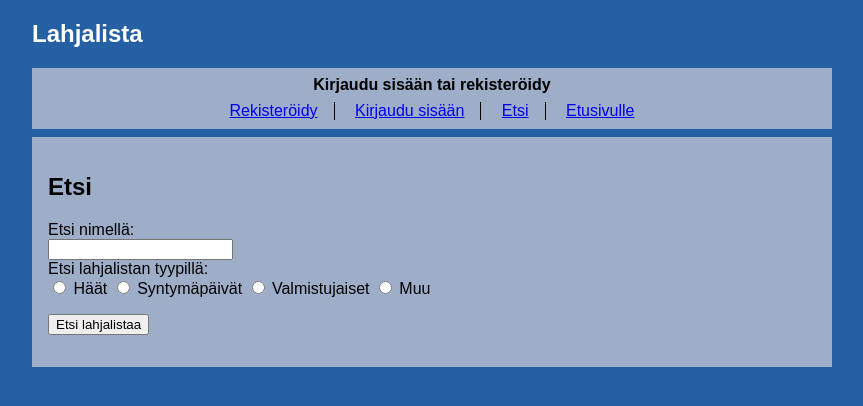
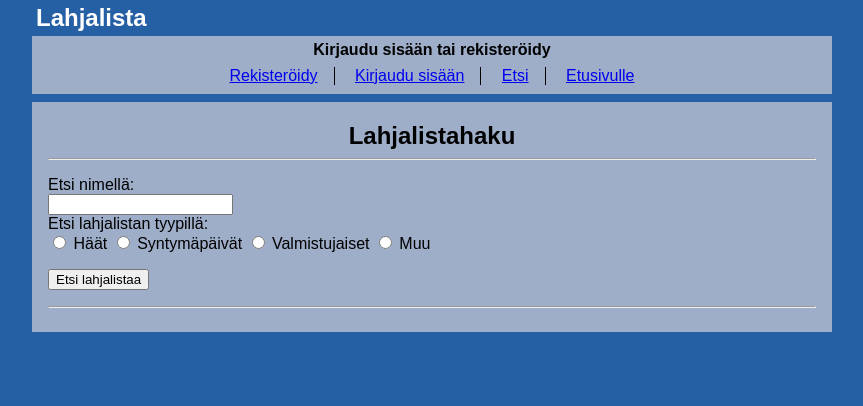
Before and after one commit to vainiovesa/lahjalista, a Flask app: page /find_giftlist in a window 1280 px wide. Shown: the top 406 px of the page, without its empty margins (208-1071 px from the left). Run offline with Flask 3, Linux system fonts and the light colour scheme.

Commit message:
Refactor html and improve visuals

```diff
--- a/static/main.css
+++ b/static/main.css
@@ -11,8 +11,8 @@ body {
 
 .nav {
     background-color: #9EADC8;
-    padding-top:  0.5em;
-    padding-bottom: 0.1em;
+    padding-top:  5px;
+    padding-bottom: 1px;
 }
 
 nav {
@@ -40,9 +40,33 @@ nav li:not(:last-of-type) {
     margin: 0.5em 0;
 }
 
-.list {
+.head {
+    text-align: center;
+}
+
+.contenthead {
+    font-family: serif;
+}
+
+.item {
     border: 2px solid black;
     margin: 1em;
     padding: 0.2em 0.5em;
     background-color: #EDF7F6;
 }
+
+.item input {
+    background-color: antiquewhite;
+}
+
+.user-auth {
+    display: inline-block;
+}
+
+.content .user-auth input {
+    background-color: lightgoldenrodyellow;
+}
+
+h2 {
+    margin: 4px;
+  }
--- a/templates/find.html
+++ b/templates/find.html
@@ -3,7 +3,11 @@
 {% block title %}Lahjalista{% endblock %}
 
 {% block content %}
-<h2>Etsi</h2>
+<div class="head">
+  <h2>Lahjalistahaku</h2>
+</div>
+<div class="find">
+  <hr>
   <form action="/find_giftlist" method="get">
     <p>
       Etsi nimellä: <br />
@@ -33,20 +37,26 @@
     <p>
       <input type="submit" name="search" value="Etsi lahjalistaa" /> <br />
     </p>
+    <hr>
   </form>
+</div>
+<div class="results">
   {% if name or type %}
-  <h3>Tulokset</h3>
+    <h3 class="contenthead">Tulokset</h3>
   {% if results | count == 0 %}
     <p>
       Haulla ei löytynyt tuloksia
     </p>
   {% else %}
-  <ul>
+    <div class="list">
       {% for result in results %}
-    <li><h4>{{ result.type }} käyttäjältä {{ result.username }}</h4>
-    <a href="/giftlist/{{ result.id }}">{{ result.title }}</a></li>
+        <div class="item">
+          <a href="/giftlist/{{ result.id }}">{{ result.title }}</a> <br />
+          henkilöltä <a href="/user/{{ result.username }}">{{ result.username }}</a>
+        </div>
       {% endfor %}
-  </ul>
+    </div>
   {% endif %}
   {% endif %}
+</div>
 {% endblock %}
--- a/templates/new_giftlist.html
+++ b/templates/new_giftlist.html
@@ -3,7 +3,10 @@
 {% block title %}Uusi lahjalista{% endblock %}
 
 {% block content %}
+<div class="head">
   <h2>Uusi lahjalista</h2>
+</div>
+<div class="user-auth">
   <form action="/create_giftlist" method="post">
     <p>
       Lahjalistan otsikko: <br />
@@ -25,6 +28,7 @@
     <input type="hidden" name="csrf_token" value="{{ session.csrf_token }}" />
     <input type="submit" value="Luo lahjalista" name="create" />
   </form>
+</div>
 {% for message in get_flashed_messages() %}
 <p>
   <b>{{ message }}</b>
--- a/templates/register.html
+++ b/templates/register.html
@@ -3,7 +3,8 @@
 {% block title %}Rekisteröityminen{% endblock %}
 
 {% block content %}
-<h2>Rekisteröityminen</h2>
+<h2 class="contenthead">Rekisteröityminen</h2>
+<div class="user-auth">
   <form action="/create" method="post">
     <p>
       Tunnus: <br />
@@ -19,6 +20,7 @@
     </p>
     <input type="submit" value="Luo tunnus" name="create" />
   </form>
+</div>
 {% for message in get_flashed_messages() %}
   <p>
     <b>{{ message }}</b>
```
Also changed, not shown: templates/index.html (+14 -7 lines), templates/login.html (+6 -4 lines), templates/show_list.html (+29 -19 lines). Lines whose indentation alone changed are shown as unchanged.
